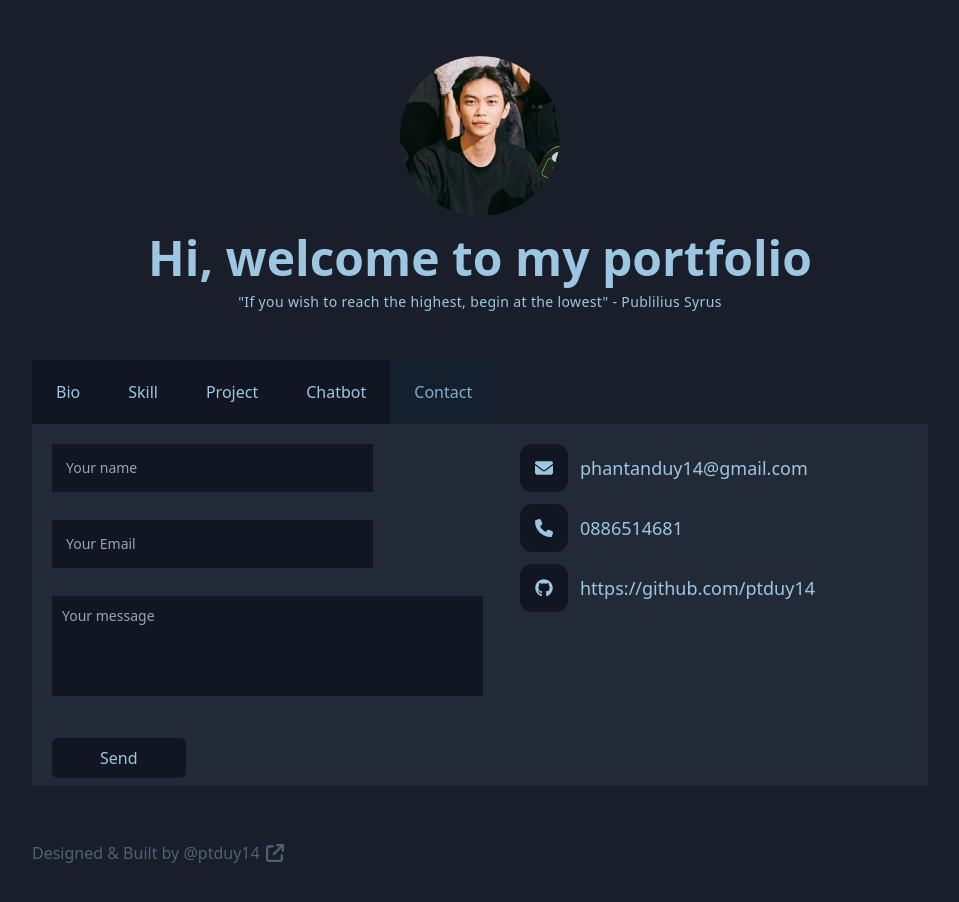
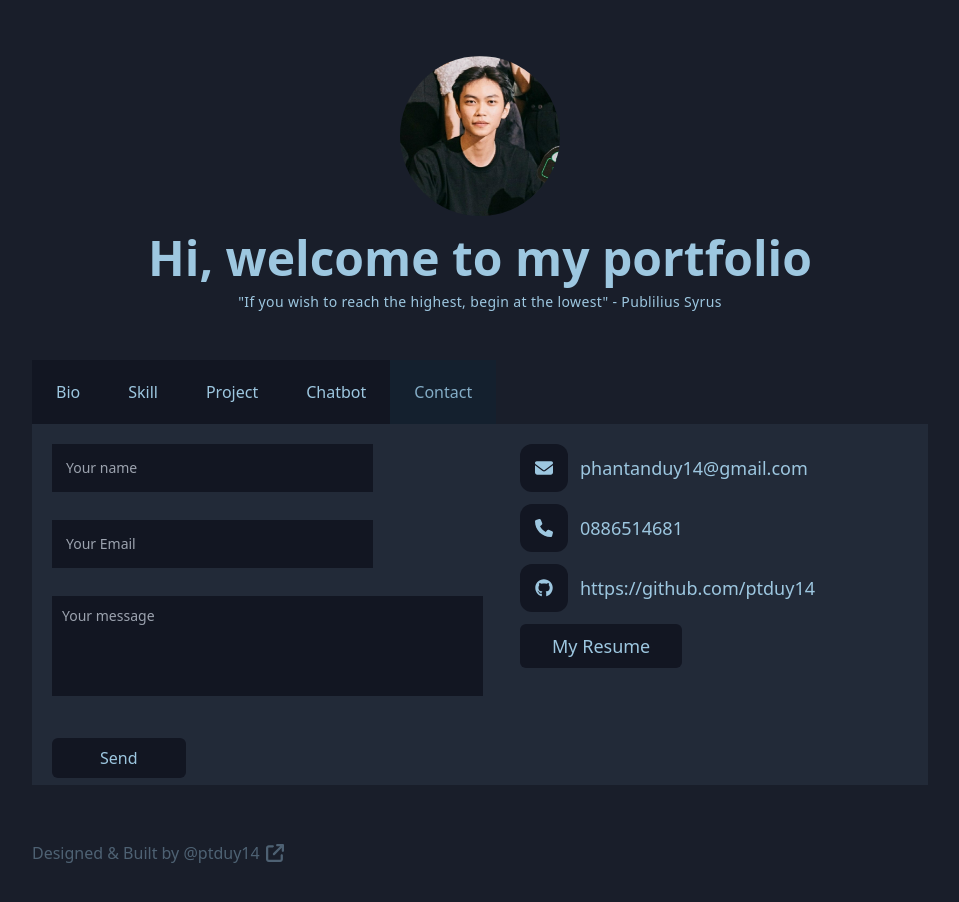
Before and after one commit to ptduy14/portfolio, a React (Create React App) app: page / in a window 1280 px wide. Both pictures are taken after a click on the item "Contact". Shown: the top 902 px of the page, without its empty margins (160-1119 px from the left). Built offline with nearby package versions, Linux system fonts and the light colour scheme.

Commit message:
feat: add resume

```diff
--- a/src/components/Content/SubContent/Contact.jsx
+++ b/src/components/Content/SubContent/Contact.jsx
@@ -6,6 +6,7 @@ import PhoneIcon from "../../Icons/PhoneIcon";
 import GithubIcon from "../../Icons/GithubIcon";
 import emailjs from "@emailjs/browser";
 import { ToastContext } from "../../../context/ToastContext";
+import resume from "../../../assets/resume/resume.pdf"
 
 export default function Contact() {
   const { handleShowingToast } = useContext(ToastContext);
@@ -74,6 +75,10 @@ export default function Contact() {
       [inputName]: isEmty(value),
     }));
   };
+
+  const onOpenResume = () => {
+    window.open(resume)
+  }
 
   return (
     <div className="flex">
@@ -176,6 +181,11 @@ export default function Contact() {
           <Icon iconType={GithubIcon} roundedType="xl" />
           <p>https://github.com/ptduy14 </p>
         </div>
+        <div className="flex items-center text-lg gap-x-3">
+          <button onClick={onOpenResume} className="bg-tertiary-color px-8 py-2 rounded-md hover:bg-[#2d3f6a] hover:text-[#d6d3cd] transition-all duration-700">
+            My Resume
+          </button>
+        </div>
       </div>
     </div>
   );
```
Also changed, not shown: 1 other file (tests, documents, lock files or other folders).
